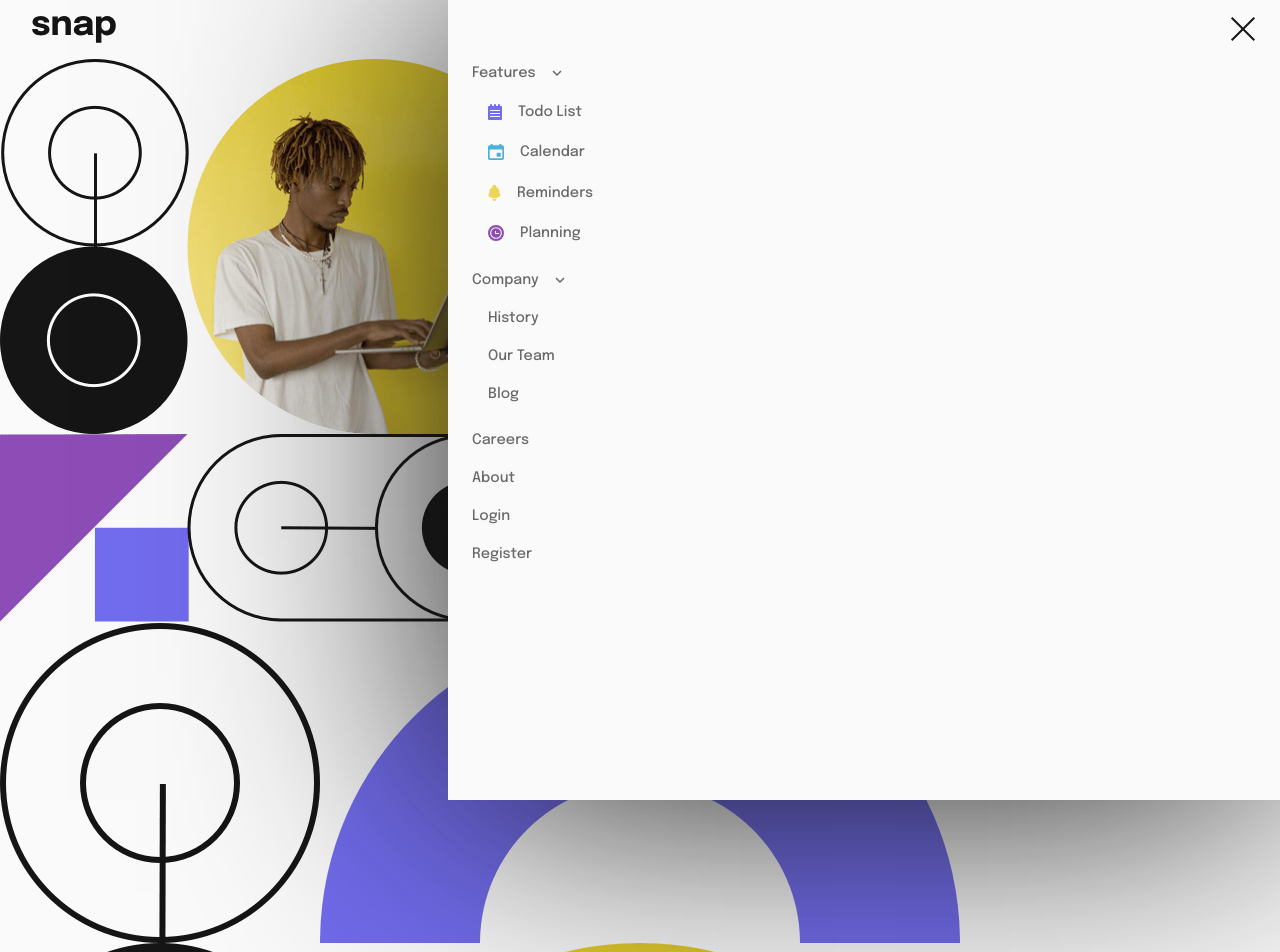
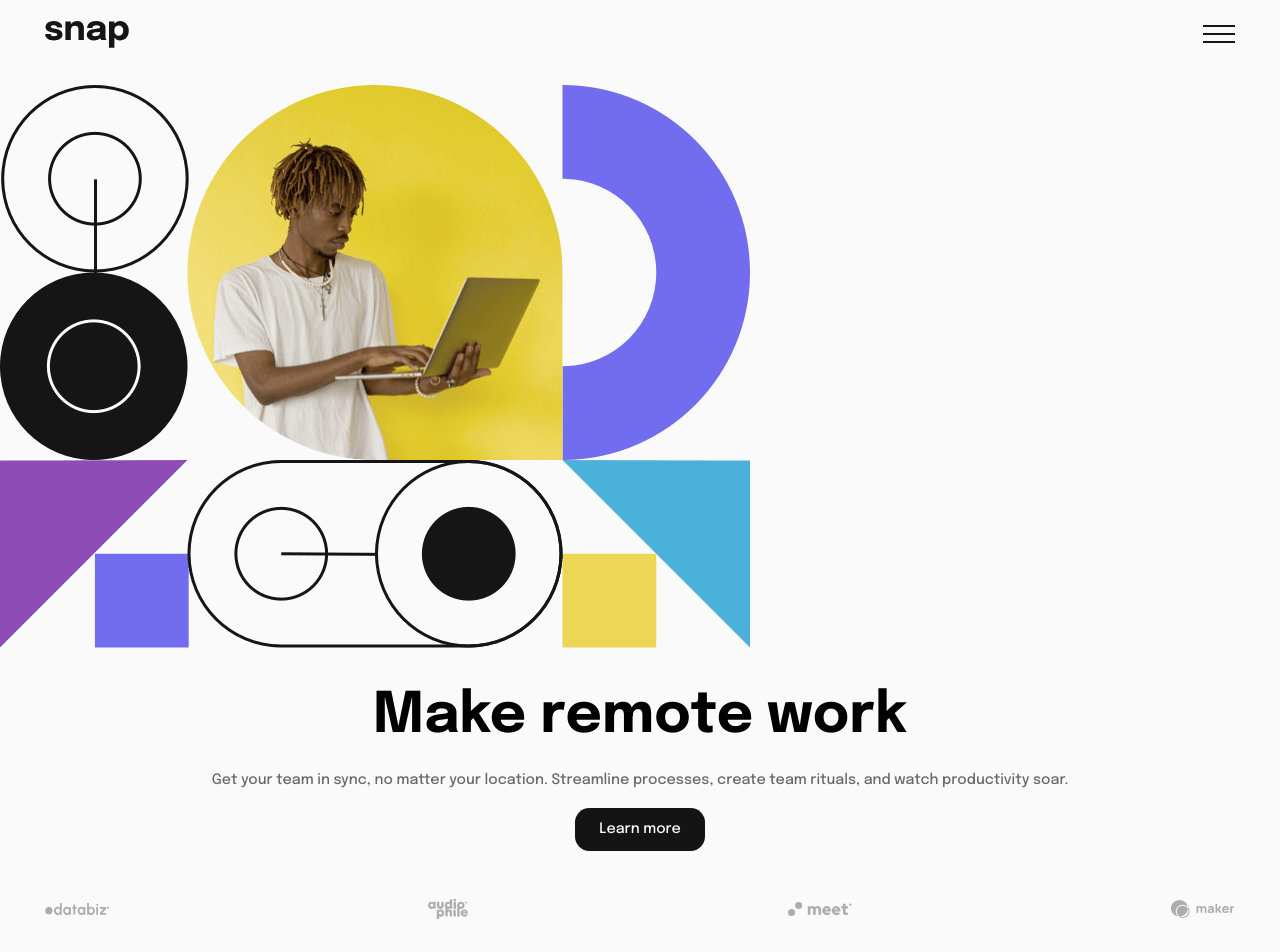
Before and after one commit to shivaprakash-sudo/intro-section-with-dropdown-menu, a plain HTML site: page index.html in a window 1280 px wide. Shown: the top 952 px of the page. Drawn offline with Linux system fonts and the light colour scheme.

Commit message:
add styles to main section

```diff
--- a/index.html
+++ b/index.html
@@ -12,7 +12,7 @@
   <title>Frontend Mentor | Intro section with dropdown navigation</title>
 </head>
 
-<body>
+<body class="flex col gap-1">
 
   <header class="container flex items-center">
     <a href="/index.html" id="logo">
@@ -20,14 +20,14 @@
     </a>
     <nav>
       <div class="open-menu"><img src="./images/icon-menu.svg" alt="" aria-hidden="true"></div>
-      <div class="nav-items flex col gap-2">
+      <div class="nav-items flex col gap-2 display-none">
         <div class="close-menu"><img src="./images/icon-close-menu.svg" alt="" aria-hidden="true"></div>
         <div class="dropdown-container flex col gap-2">
           <a href="#" class="flex items-center gap-1">
             <p>Features</p>
             <img src="./images/icon-arrow-down.svg" alt="" aria-hidden="true">
           </a>
-          <ul class="dropdown flex col gap-2">
+          <ul class="dropdown flex col gap-2 display-none">
             <li class="dropdown__item flex items-center gap-1">
               <img src="./images/icon-todo.svg" alt="" aria-hidden="true">
               <a href="#">Todo List</a>
@@ -51,7 +51,7 @@
             <p>Company</p>
             <img src="./images/icon-arrow-down.svg" alt="" aria-hidden="true">
           </a>
-          <ul class="dropdown flex col gap-2">
+          <ul class="dropdown flex col gap-2 display-none">
             <li><a href="#">History</a></li>
             <li><a href="#">Our Team</a></li>
             <li><a href="#">Blog</a></li>
@@ -67,12 +67,12 @@
     </nav>
   </header>
 
-  <main>
+  <main class="flex col gap-1">
     <section class="hero-imgs">
-      <img class="hero__imgs-mobile" src="./images/image-hero-mobile.png" alt="Person holding laptop">
-      <img class="hero__imgs-desktop" src="./images/image-hero-desktop.png" alt="Person holding laptop">
+      <img class="hero-imgs-mobile" src="./images/image-hero-mobile.png" alt="Person holding laptop">
+      <img class="hero-imgs-desktop display-none" src="./images/image-hero-desktop.png" alt="Person holding laptop">
     </section>
-    <section class="hero container">
+    <section class="hero container flex col gap-1">
       <h1>Make remote work</h1>
       <p>
         Get your team in sync, no matter your location. Streamline processes,
@@ -80,10 +80,10 @@
       </p>
       <a class="btn btn-hero" href="#">Learn more</a>
       <div class="hero__icons flex items-center">
-        <img src="./images/client-databiz.svg" alt="" aria-hidden="true">
-        <img src="./images/client-audiophile.svg" alt="" aria-hidden="true">
-        <img src="./images/client-meet.svg" alt="" aria-hidden="true">
-        <img src="./images/client-maker.svg" alt="" aria-hidden="true">
+        <img id="databiz" src="./images/client-databiz.svg" alt="" aria-hidden="true">
+        <img id="audiophile" src="./images/client-audiophile.svg" alt="" aria-hidden="true">
+        <img id="client-meet" src="./images/client-meet.svg" alt="" aria-hidden="true">
+        <img id="client-maker" src="./images/client-maker.svg" alt="" aria-hidden="true">
       </div>
     </section>
   </main>
--- a/styles/scss/_base.scss
+++ b/styles/scss/_base.scss
@@ -10,11 +10,12 @@ $clr-neutral-300: hsl(0, 0%, 8%);
 // typography
 $fs-base: 1rem;
 $fs-small: calc($fs-base * 0.9);
-$fs-heading-sm: 1.5rem;
-$fs-heading-lg: 2.5rem;
+$fs-heading-sm: 2rem;
+$fs-heading-lg: 3.5rem;
 $ff-primary: "Epilogue", sans-serif;
 $fw-500: 500;
 $fw-700: 700;
+$lh-base: 1.3;
 
 *,
 ::before,
@@ -42,10 +43,12 @@ body {
   font-size: $fs-small;
   font-family: $ff-primary;
   background-color: $clr-neutral-100;
+  line-height: $lh-base;
 }
 
 .attribution {
-  font-size: 11px;
+  font-size: 0.6875rem;
+  margin-block-end: 1rem;
   text-align: center;
 }
 
--- a/styles/scss/_utilities.scss
+++ b/styles/scss/_utilities.scss
@@ -20,8 +20,21 @@
   align-items: center;
 }
 
+.display-none {
+  display: none;
+}
+
+.btn {
+  padding: 0.75rem 1.5rem;
+  border-radius: 0.9rem;
+  -webkit-border-radius: 0.9rem;
+  -moz-border-radius: 0.9rem;
+  -ms-border-radius: 0.9rem;
+  -o-border-radius: 0.9rem;
+}
+
 .container {
-  width: 95%;
+  width: 93%;
   max-width: 81rem;
   margin-inline: auto;
 }
@@ -29,3 +42,17 @@
 .active {
   display: block;
 }
+
+.active-animation {
+  animation: spin 300ms timing-function delay iteration-count direction
+    fill-mode;
+  -webkit-animation: spin 300ms timing-function delay iteration-count direction
+    fill-mode;
+}
+
+@keyframes spin {
+  0%,
+  100% {
+    rotate: 180deg;
+  }
+}
--- a/styles/scss/components/header/_header.scss
+++ b/styles/scss/components/header/_header.scss
@@ -1,4 +1,4 @@
 header {
   justify-content: space-between;
-  padding-block: 1rem;
+  padding-block: 1.3rem;
 }
--- a/styles/scss/components/hero/_hero.scss
+++ b/styles/scss/components/hero/_hero.scss
@@ -1 +1,31 @@
 @use "../../base" as *;
+
+.hero {
+  text-align: center;
+  h1 {
+    margin-block-start: 1rem;
+    font-size: clamp($fs-heading-sm, 8vw, $fs-heading-lg);
+  }
+  p {
+    line-height: 1.6;
+    color: $clr-neutral-200;
+  }
+  .btn-hero {
+    background: $clr-neutral-300;
+    color: $clr-neutral-100;
+    margin-inline: auto;
+  }
+
+  .hero__icons {
+    margin-block: 2rem;
+    justify-content: space-between;
+    #databiz,
+    #client-meet,
+    #client-maker {
+      width: 4rem;
+    }
+    #audiophile {
+      width: 2.5rem;
+    }
+  }
+}
--- a/styles/scss/components/nav/_dropdown.scss
+++ b/styles/scss/components/nav/_dropdown.scss
@@ -1,8 +1,4 @@
 @use "../../base" as *;
-
-.dropdown-container {
-  margin-block-end: 0.5rem;
-}
 
 .dropdown {
   margin-inline-start: 1rem;
--- a/styles/scss/components/nav/_menu.scss
+++ b/styles/scss/components/nav/_menu.scss
@@ -1,5 +1,6 @@
 @use "../../base" as *;
 
+nav {
   .nav-items {
     position: absolute;
     right: 0;
@@ -10,13 +11,13 @@
     padding-block: 1rem;
     background-color: $clr-neutral-100;
     box-shadow: 0 0 50rem $clr-neutral-300;
+    .close-menu {
+      align-self: flex-end;
+    }
   }
 
   .open-menu,
   .close-menu {
     cursor: pointer;
   }
-
-.close-menu {
-  align-self: flex-end;
 }
```
Also changed, not shown: styles/css/style.css, 1 other file. Lines whose indentation alone changed are shown as unchanged.
